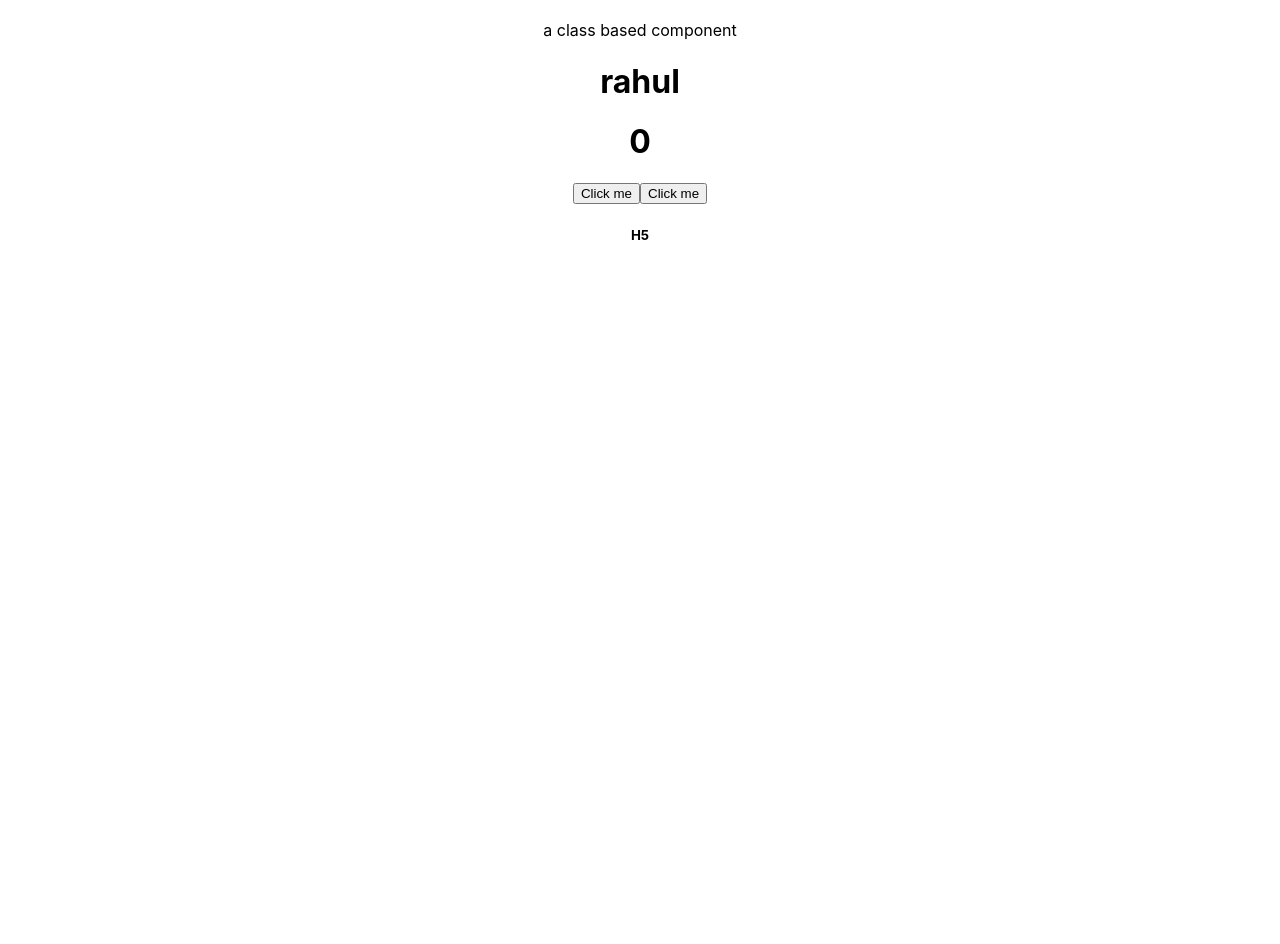
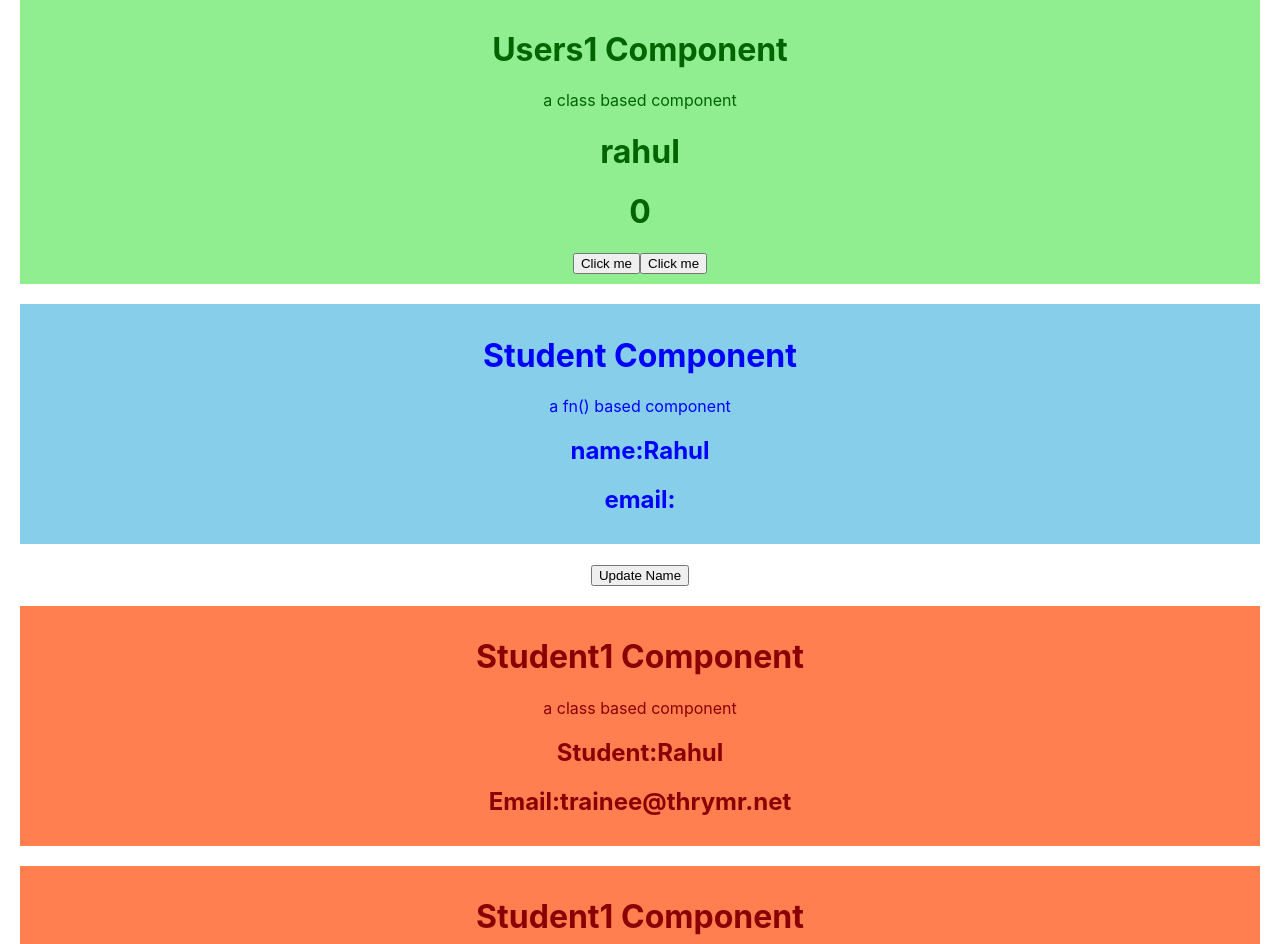
Before and after one commit to profesionalPandey/todoList, a React (Create React App) app: page / in a window 1280 px wide. Shown: the part 328-1272 px from the top of the page. Before the commit the page ends 800 px from the top, so only its background shows below. Built offline with nearby package versions, Linux system fonts and the light colour scheme.

Commit message:
React PROPS in FN()&Class using .this update

```diff
--- a/src/App.js
+++ b/src/App.js
@@ -4,6 +4,9 @@ import "./App.css";
 import User1 from "./User1";
 // alert("from load");
 import User from "./User";
+import Student from "./Student";
+import { useState } from "react"; //stateHook
+import Student1 from "./Student1";
 
 // all about the components rfc rcc
 function App() {
@@ -14,7 +17,8 @@ function App() {
   //   alert(data);
   // }
 
-  // check for rerendering
+  // using stateHooks
+  const [n, setN] = useState("Rahul");
   console.warn("___________check for rerendering__________");
   return (
     <div className="App">
@@ -42,10 +46,26 @@ function App() {
       <User />
       {/* rcc */}
       <User1 />
-      <h5>H5</h5>
+      <Student name={n} />
+      <button
+        onClick={() => {
+          setN("trainee");
+        }}
+      >
+        Update Name
+      </button>
+      <Student1 name="Rahul" email="trainee@thrymr.net" />
+      <Student1 name={"akash"} email="trainee@thrymr.net" />
+      {/* <Student
+        name={"rishi"}
+        email="trainee@thrymr.net"
+        other={{ address: "kapoorthala", mobile: "126" }}
+      /> */}
       {/* only used locally */}
       {/* <Apple/> */}
       {/* {Apple()} */}
+
+      <h5>App.js</h5>
     </div>
   );
 }
--- /dev/null
+++ b/src/Student.js
@@ -0,0 +1,24 @@
+// all about props
+// props =parameters
+function Student(props) {
+  console.log(props);
+  return (
+    <div
+      style={{
+        backgroundColor: "skyblue",
+        margin: 20,
+        padding: 10,
+        color: "blue",
+      }}
+    >
+      <h1>Student Component</h1>
+      <p>a fn() based component</p>
+      <h2>name:{props.name}</h2>
+      <h2>email:{props.email}</h2>
+      {/* <h2>address:{props.other.address}</h2>
+      <h2>mobile:{props.other.mobile}</h2> */}
+    </div>
+  );
+}
+
+export default Student;
--- /dev/null
+++ b/src/Student1.js
@@ -0,0 +1,26 @@
+import React from "react";
+
+export default class Student1 extends React.Component {
+
+    render() {
+    //must in rcc
+    console.log(this.props);
+    return (
+      <div
+        style={{
+          backgroundColor: "coral",
+          margin: 20,
+          padding: 10,
+          color: "darkred",
+        }}
+      >
+        <h1>Student1 Component</h1>
+        <p>a class based component</p>
+        <h2>Student:{this.props.name}</h2>
+        <h2>Email:{this.props.email}</h2>
+      </div>
+    );
+  }
+}
+// props can be changed only in the parent component
+// cannot change in here
--- a/src/User.js
+++ b/src/User.js
@@ -17,7 +17,7 @@ export function User() {
     setDataCal(dataCal + 1);
   }
   return (
-    <div>
+    <div style={{ backgroundColor: "lightgray", margin: 20, padding: 10 }}>
       <h1>Users component</h1>
       <p>a fn() based component</p>
       {/* calling{} native variable  */}
--- a/src/User1.js
+++ b/src/User1.js
@@ -1,34 +1,42 @@
 // class based component
-import React,{Component} from 'react'
+import React, { Component } from "react";
 // can export while deceleration
 import "./App.css";
-export default class User1 extends Component{
-    constructor(){//template of the class
-        super();//to implement this
-        this.state={//object
-           data:"rahul",
-           dataCalc:0,
+export default class User1 extends Component {
+  constructor() {
+    //template of the class
+    super(); //to implement this
+    this.state = {
+      //object
+      data: "rahul",
+      dataCalc: 0,
+    };
   }
+  apple() {
+    this.setState({ data: "trainee" });
   }
-    apple(){
-        this.setState({data:"trainee"});
+  appleCalc() {
+    this.setState({ dataCalc: this.state.dataCalc + 1 });
   }
-    appleCalc(){
-        this.setState({dataCalc:this.state.dataCalc+1});
-    }
-    render()
-    {
-        return(
-            <div>
+  render() {
+    return (
+      <div
+        style={{
+          backgroundColor: "lightgreen",
+          margin: 20,
+          padding: 10,
+          color: "darkgreen",
+        }}
+      >
         <h1>Users1 Component</h1>
         <p>a class based component</p>
         <h1>{this.state.data}</h1>
         <h1>{this.state.dataCalc}</h1>
         {/* !()=>execute on load */}
-            <button onClick={()=>this.apple()}>Click me</button>
-            <button onClick={()=>this.appleCalc()}>Click me</button>
+        <button onClick={() => this.apple()}>Click me</button>
+        <button onClick={() => this.appleCalc()}>Click me</button>
       </div>
-        )
+    );
   }
 }
 // state must not be used out of the component
```
Lines whose indentation alone changed are shown as unchanged.
